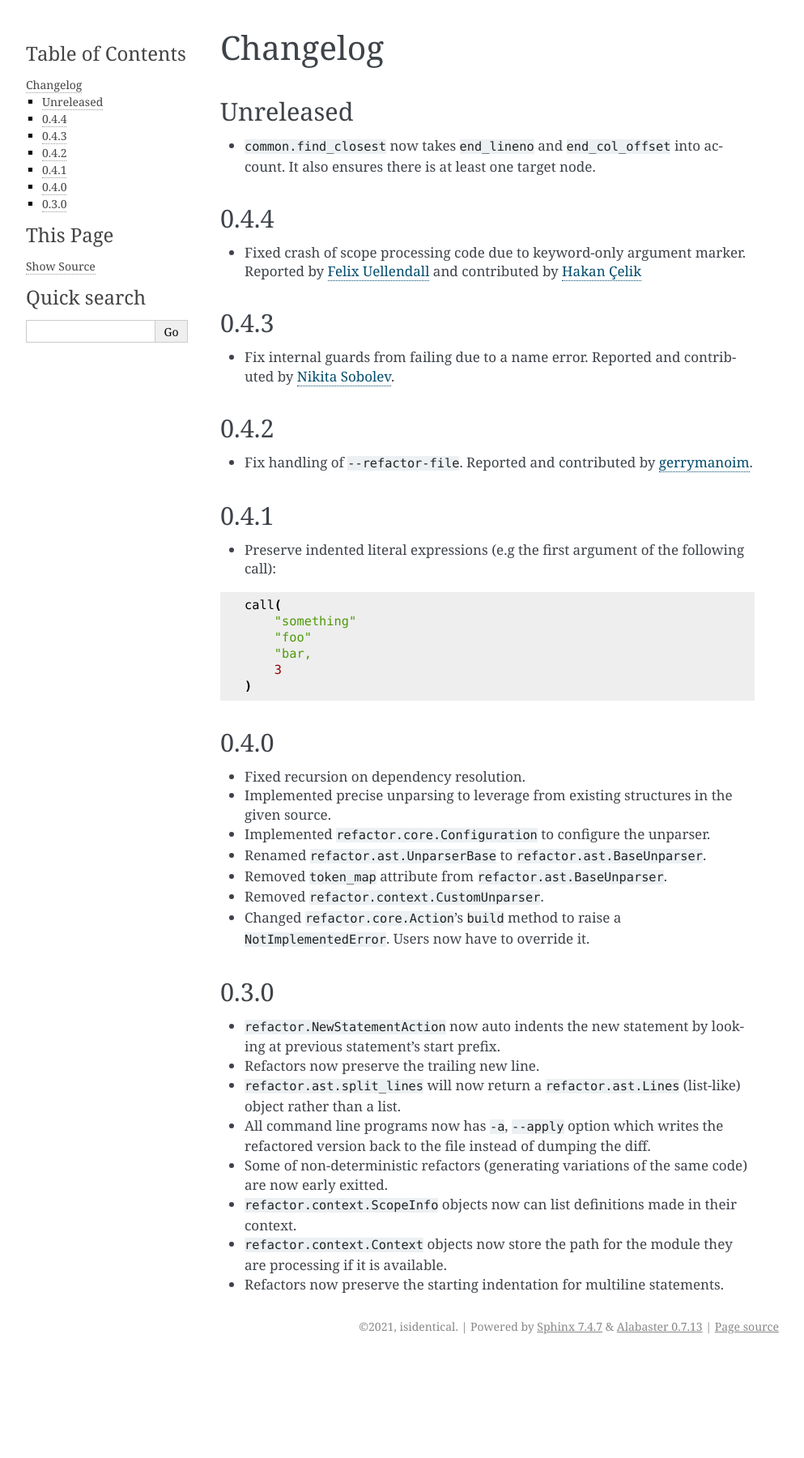
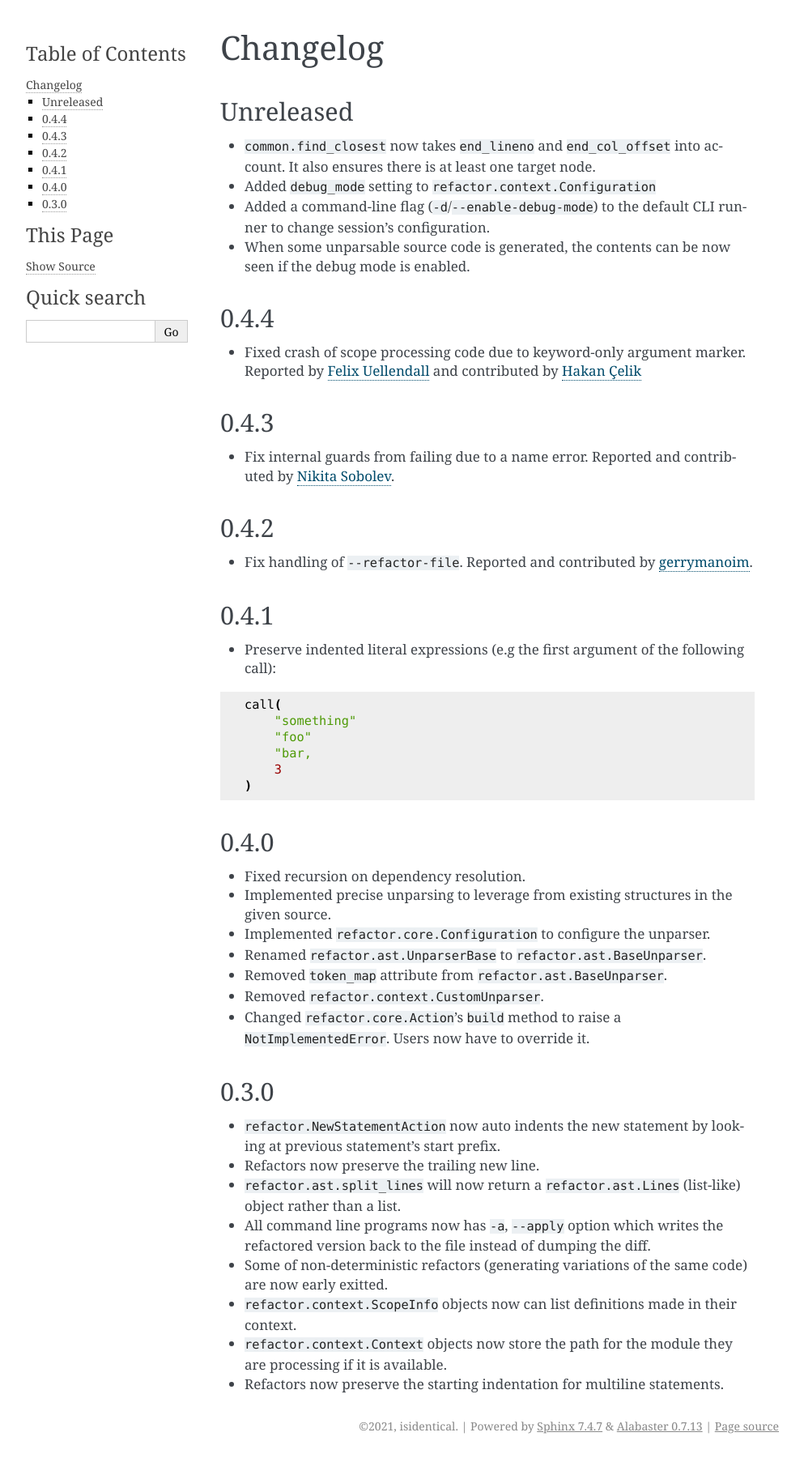
Before and after one commit to isidentical/refactor, a Sphinx documentation site: the page built from docs/source/changelog.md, in a window 1280 px wide. Shown: the whole page at 81% size, without its empty margins (148-1141 px from the left). Built offline with Sphinx 7.4.7, drawn with Linux system fonts in a browser that asks for light colours; before the commit the page ends 1677 px from its top, so only the background shows below that.

Commit message:
document the latest debug mode changes

```diff
--- a/docs/source/changelog.md
+++ b/docs/source/changelog.md
@@ -3,6 +3,9 @@
 ## Unreleased
 
 - `common.find_closest` now takes `end_lineno` and `end_col_offset` into account. It also ensures there is at least one target node.
+- Added `debug_mode` setting to `refactor.context.Configuration`
+- Added a command-line flag (`-d`/`--enable-debug-mode`) to the default CLI runner to change session's configuration.
+- When some unparsable source code is generated, the contents can be now seen if the debug mode is enabled.
 
 ## 0.4.4
 
```
